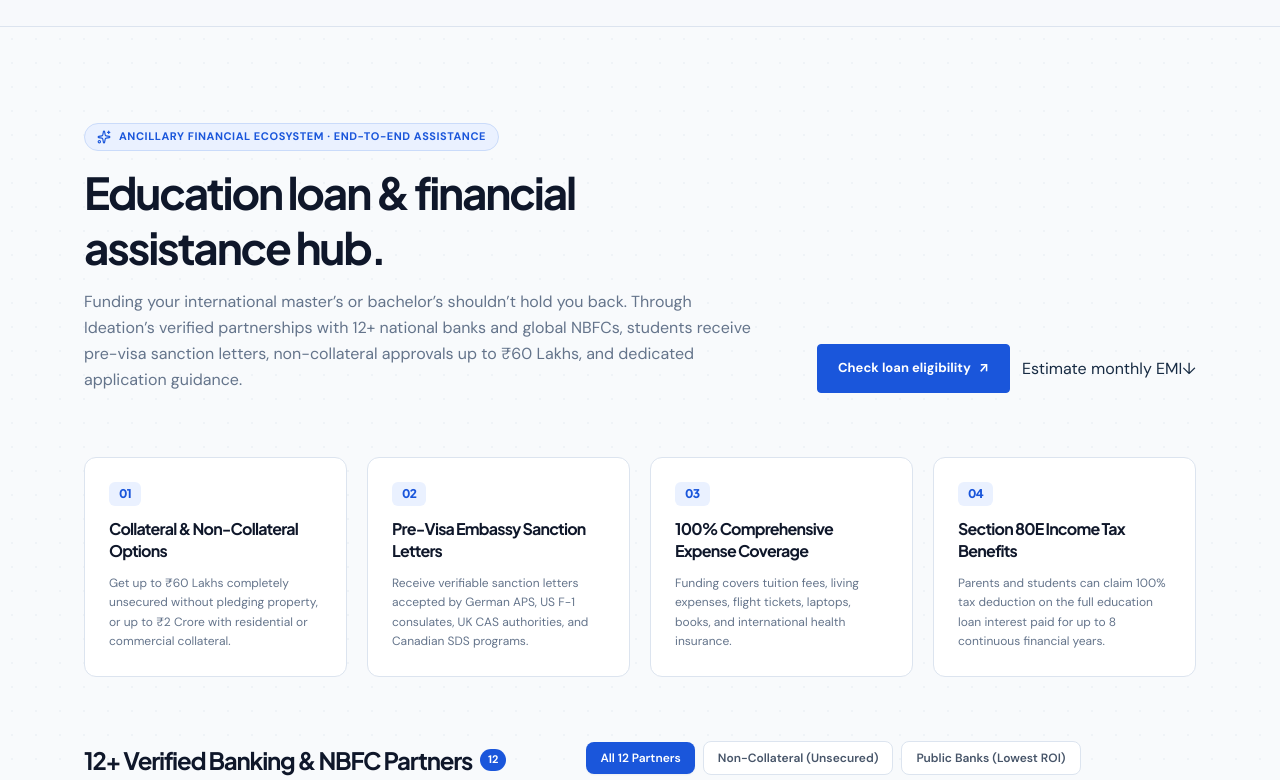
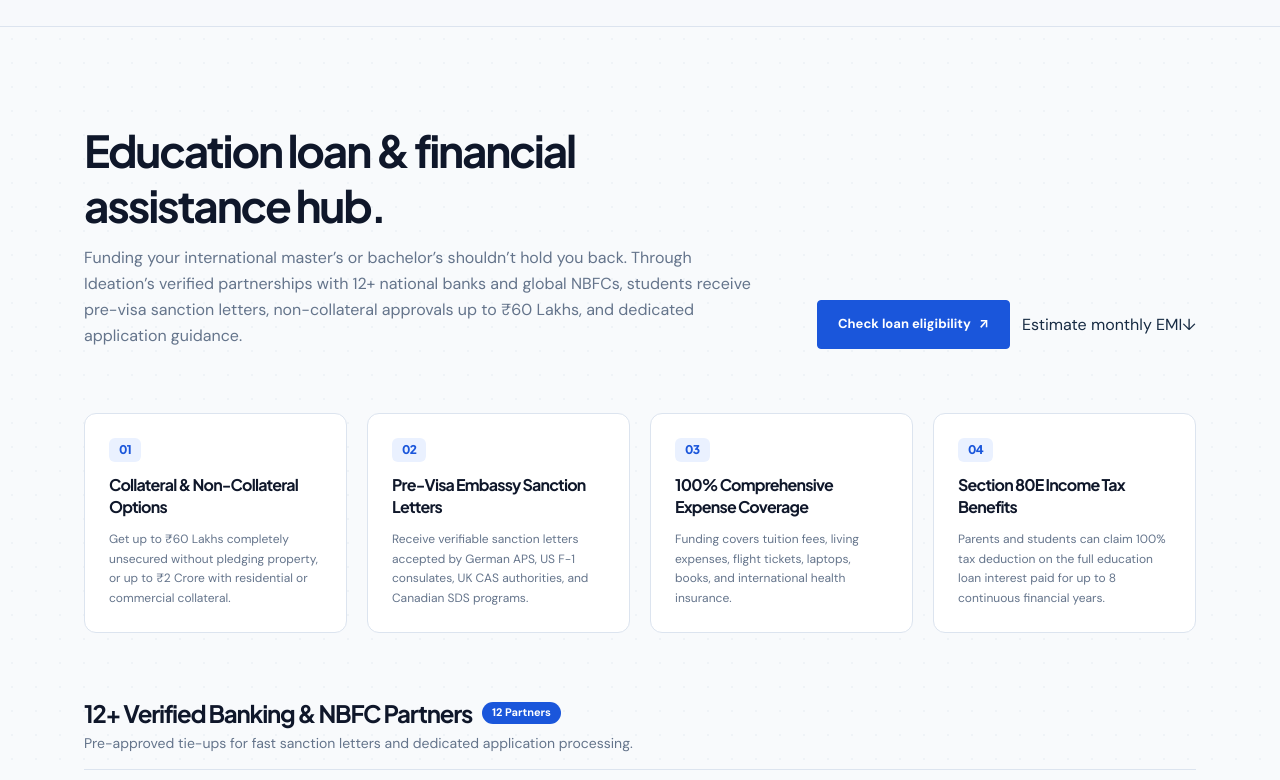
Before and after one commit to varghesegt/ideation, a Next.js app: page /services in a window 1280 px wide. Shown: the part 1320-2100 px from the top of the page. Built offline with nearby package versions, Linux system fonts and the light colour scheme.

Commit message:
fix: remove filter tabs and delete eyebrow badge from loan hub

```diff
--- a/src/components/sections/loan-hub.tsx
+++ b/src/components/sections/loan-hub.tsx
@@ -9,7 +9,6 @@ import {
   ShieldCheck,
   ArrowUpRight,
   Calculator,
-  Sparkles,
   Building2,
 } from "lucide-react";
 
@@ -19,8 +18,6 @@ interface LoanHubProps {
 }
 
 export function LoanHub({ onOpenModal, isDetailed = false }: LoanHubProps) {
-  const [selectedFilter, setSelectedFilter] = useState<string>("all");
-
   // EMI Calculator State
   const [loanAmount, setLoanAmount] = useState<number>(30); // in Lakhs
   const [loanTenure, setLoanTenure] = useState<number>(10); // in Years
@@ -35,31 +32,6 @@ export function LoanHub({ onOpenModal, isDetailed = false }: LoanHubProps) {
       (Math.pow(1 + monthlyRate, totalMonths) - 1)
   );
 
-  const filterTabs = [
-    { id: "all", label: "All 12 Partners" },
-    { id: "unsecured", label: "Non-Collateral (Unsecured)" },
-    { id: "public", label: "Public Banks (Lowest ROI)" },
-    { id: "international", label: "No Co-Signer (USD/Global)" },
-  ];
-
-  const filteredPartners = LOAN_PARTNERS_12.filter((p) => {
-    if (selectedFilter === "all") return true;
-    if (selectedFilter === "unsecured") {
-      return (
-        p.collateral.toLowerCase().includes("no collateral") ||
-        p.collateral.toLowerCase().includes("unsecured") ||
-        p.collateral.toLowerCase().includes("both")
-      );
-    }
-    if (selectedFilter === "public") {
-      return p.type.includes("Public Sector Bank");
-    }
-    if (selectedFilter === "international") {
-      return p.type.includes("Global") || p.type.includes("Direct Lender");
-    }
-    return true;
-  });
-
   return (
     <section id="loan-hub" className="py-16 sm:py-24 bg-[#f8fafc] border-t border-b border-[#dce4ef] relative overflow-hidden">
       {/* Background Subtle Ambience */}
@@ -68,11 +40,7 @@ export function LoanHub({ onOpenModal, isDetailed = false }: LoanHubProps) {
       <div className="max-w-[1160px] mx-auto px-4 sm:px-6 relative z-10">
         {/* Section Header */}
         <div className="flex flex-col lg:flex-row lg:items-end justify-between mb-12 sm:mb-16 gap-6">
-          <div className="max-w-2xl space-y-3.5">
-            <div className="inline-flex items-center gap-2 px-3 py-1 rounded-full bg-[#eaf1ff] border border-[#cadbfa] text-[#1a56db] text-[11px] font-bold uppercase tracking-wider">
-              <Sparkles className="w-3.5 h-3.5" />
-              <span>Ancillary Financial Ecosystem · End-to-End Assistance</span>
-            </div>
+          <div className="max-w-2xl space-y-3">
             <h2 className="font-display text-3xl sm:text-4xl lg:text-[44px] font-bold tracking-tight text-[#0f172a] leading-tight">
               Education loan & financial assistance hub.
             </h2>
@@ -121,45 +89,24 @@ export function LoanHub({ onOpenModal, isDetailed = false }: LoanHubProps) {
           ))}
         </div>
 
-        {/* 12+ Partner Banks & NBFCs Filter Header */}
-        <div className="mb-8">
-          <div className="flex flex-col sm:flex-row sm:items-center justify-between pb-4 border-b border-[#dce4ef] gap-4">
-            <div>
-              <div className="flex items-center gap-2">
+        {/* 12+ Partner Banks & NBFCs Header */}
+        <div className="mb-8 pb-4 border-b border-[#dce4ef]">
+          <div className="flex items-center gap-2.5">
             <h3 className="font-display font-bold text-xl sm:text-2xl text-[#0f172a]">
               12+ Verified Banking & NBFC Partners
             </h3>
-                <span className="bg-[#1a56db] text-white text-[11px] font-bold px-2 py-0.5 rounded-full">
-                  {filteredPartners.length}
+            <span className="bg-[#1a56db] text-white text-[11px] font-bold px-2.5 py-0.5 rounded-full">
+              12 Partners
             </span>
           </div>
-              <p className="text-xs sm:text-sm text-[#64748b] mt-0.5">
+          <p className="text-xs sm:text-sm text-[#64748b] mt-1">
             Pre-approved tie-ups for fast sanction letters and dedicated application processing.
           </p>
         </div>
 
-            {/* Mobile Scrollable Filter Tabs */}
-            <div className="flex items-center gap-2 overflow-x-auto no-scrollbar pb-1 -mx-4 px-4 sm:mx-0 sm:px-0 sm:flex-wrap flex-nowrap">
-              {filterTabs.map((tab) => (
-                <button
-                  key={tab.id}
-                  onClick={() => setSelectedFilter(tab.id)}
-                  className={`px-3.5 py-2 rounded-lg text-xs font-semibold whitespace-nowrap transition-all cursor-pointer flex-shrink-0 ${
-                    selectedFilter === tab.id
-                      ? "bg-[#1a56db] text-white shadow-xs"
-                      : "bg-white text-[#475569] border border-[#dce4ef] hover:border-[#1a56db] hover:text-[#1a56db]"
-                  }`}
-                >
-                  {tab.label}
-                </button>
-              ))}
-            </div>
-          </div>
-        </div>
-
         {/* Highly Designed Partner Cards Grid (12 Institutions) */}
         <div className="grid grid-cols-1 sm:grid-cols-2 lg:grid-cols-3 gap-5 sm:gap-6 mb-16">
-          {filteredPartners.map((partner) => (
+          {LOAN_PARTNERS_12.map((partner) => (
             <article
               key={partner.id}
               className="relative rounded-2xl bg-white border border-[#dce4ef] hover:border-[#1a56db]/50 hover:shadow-[0_16px_36px_-12px_rgba(26,86,219,0.15)] transition-all duration-300 flex flex-col justify-between overflow-hidden group"
```
Lines whose indentation alone changed are shown as unchanged.
